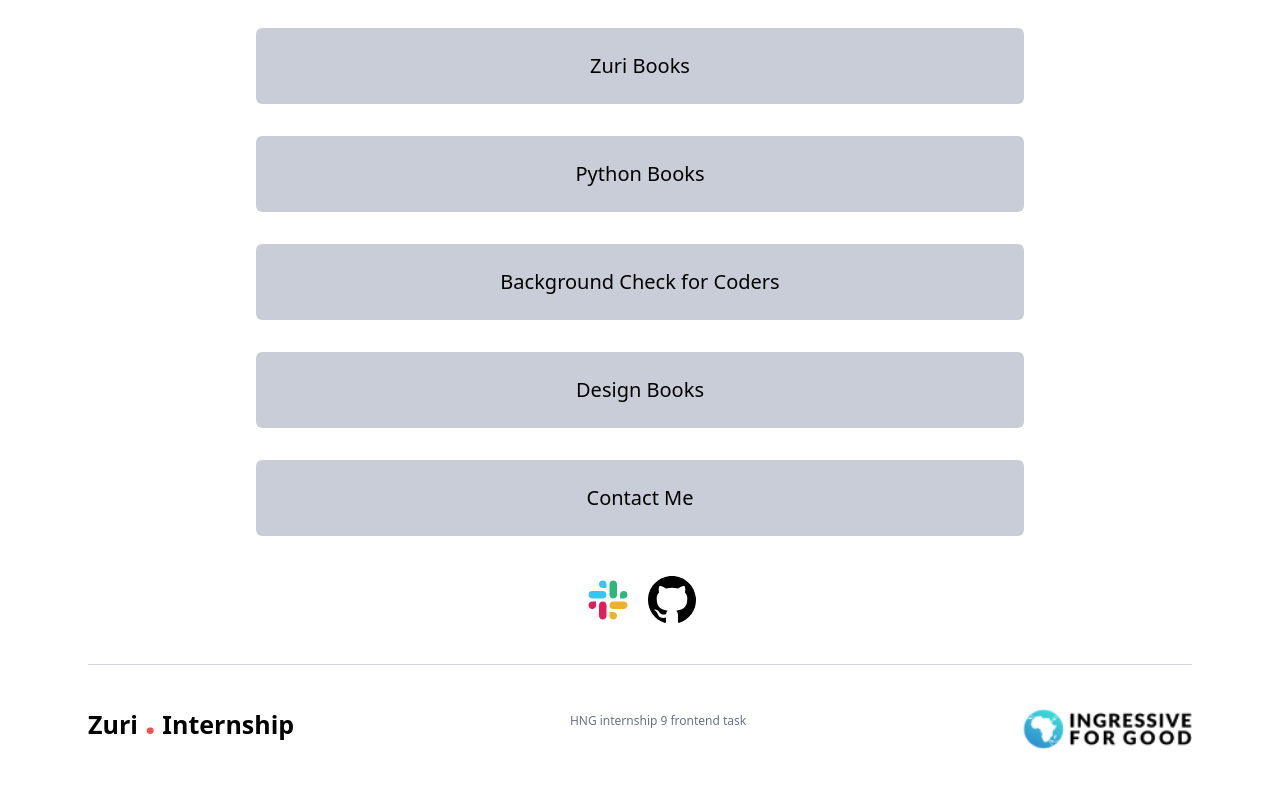
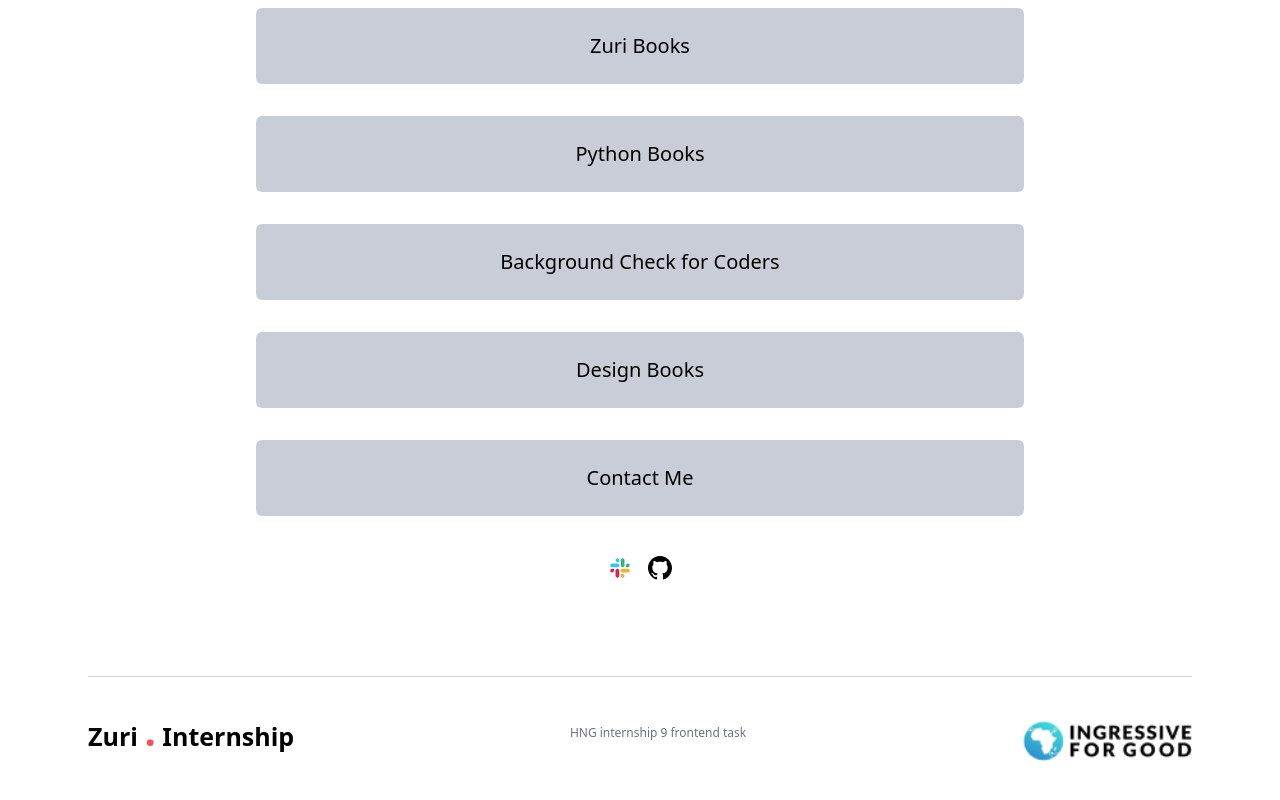
Before and after one commit to Maverickk6/HNG-frontend-task, a React (Vite) app: page / in a window 1280 px wide. Shown: the part 420-1220 px from the top of the page. Built offline with nearby package versions, Linux system fonts and the light colour scheme.

Commit message:
UI fixes

```diff
--- a/src/App.jsx
+++ b/src/App.jsx
@@ -10,7 +10,7 @@ function App() {
 
   return (
     <div className="h-[100%] w-[100%]">
-      <div className="flex flex-col items-center px-1 mx-auto my-6">
+      <div className="flex flex-col items-center px-1 mx-auto my-6 md:my-1">
         <div className="flex flex-col items-center w-full">
           <img src={Pic} className="w-32 h-32 rounded-full object-fit" />
           <h2 id="twitter" className="mt-4 text-2xl font-bold">
@@ -18,7 +18,7 @@ function App() {
           </h2>
           {/* <p id="slack">Maverick</p> */}
         </div>
-        <div className="mt-4 w-[85vW] sm:w-[80vW] md:w-[60vW] flex flex-col items-center">
+        <div className="mt-4 w-[90vW] sm:w-[80vW] md:w-[60vW] flex flex-col items-center">
           <a className="my-4 bg-[#c8cdd7] w-full text-center p-6 rounded-md text-xl">
             Twitter Link
           </a>
@@ -66,8 +66,8 @@ function App() {
           </a>
 
           <div className="flex flex-row mt-6">
-            <img src={Slack} className="w-12 h-12 mr-2" />
-            <img src={Git} className="w-12 h-12 ml-2" />
+            <img src={Slack} className="w-6 h-6 mr-2" />
+            <img src={Git} className="w-6 h-6 ml-2" />
           </div>
         </div>
         <Footer />
--- a/src/components/Footer.jsx
+++ b/src/components/Footer.jsx
@@ -3,8 +3,8 @@ import I4G from "../assets/I4G.png";
 
 function Footer() {
   return (
-    <div className="h-[90px] md:h-[200px] md:py-4 px-2 md:px-6 py-1 mb-12 md:mb-6 md:mt-6 mt-6 w-[90vW]">
-      <div className="w-full h-[1px] bg-gray-300 mb-2 md:mb-6"></div>
+    <div className="h-[90px] md:h-[200px] md:py-4 px-2 md:px-6 py-1 mb-12 md:mb-2 md:mt-20 mt-16 w-[90vW]">
+      <div className="w-full h-[0.5px] bg-gray-300 mb-2 md:mb-6"></div>
       <div className="  flex md:flex-row flex-col justify-between">
         <h1 className="font-bold text-[25px]">
           Zuri <span className="text-[40px] text-red-500">.</span> Internship
--- a/src/pages/ContactPage.jsx
+++ b/src/pages/ContactPage.jsx
@@ -2,8 +2,8 @@ import Footer from "../components/Footer";
 
 function ContactPage() {
   return (
-    <div className="h-[full] w-[100%] flex flex-col items-center pb-8">
-      <div className="flex flex-col px-2 h-[65%] w-[90%] md:w-[60%] mx-auto mb-16 mt-16 rounded">
+    <div className="h-[full] w-[100%] flex flex-col items-center pb-6 md:pb-1">
+      <div className="flex flex-col px-2 h-[65%] w-[90%] md:w-[60%] mx-auto mb-4 sm:mb-8 mt-16 rounded">
         <h2 className="font-Inter text-3xl font-bold mb-8 text-[#101828]">
           Contact Me
         </h2>
```
Also changed, not shown: 1 other file (tests, documents, lock files or other folders).
